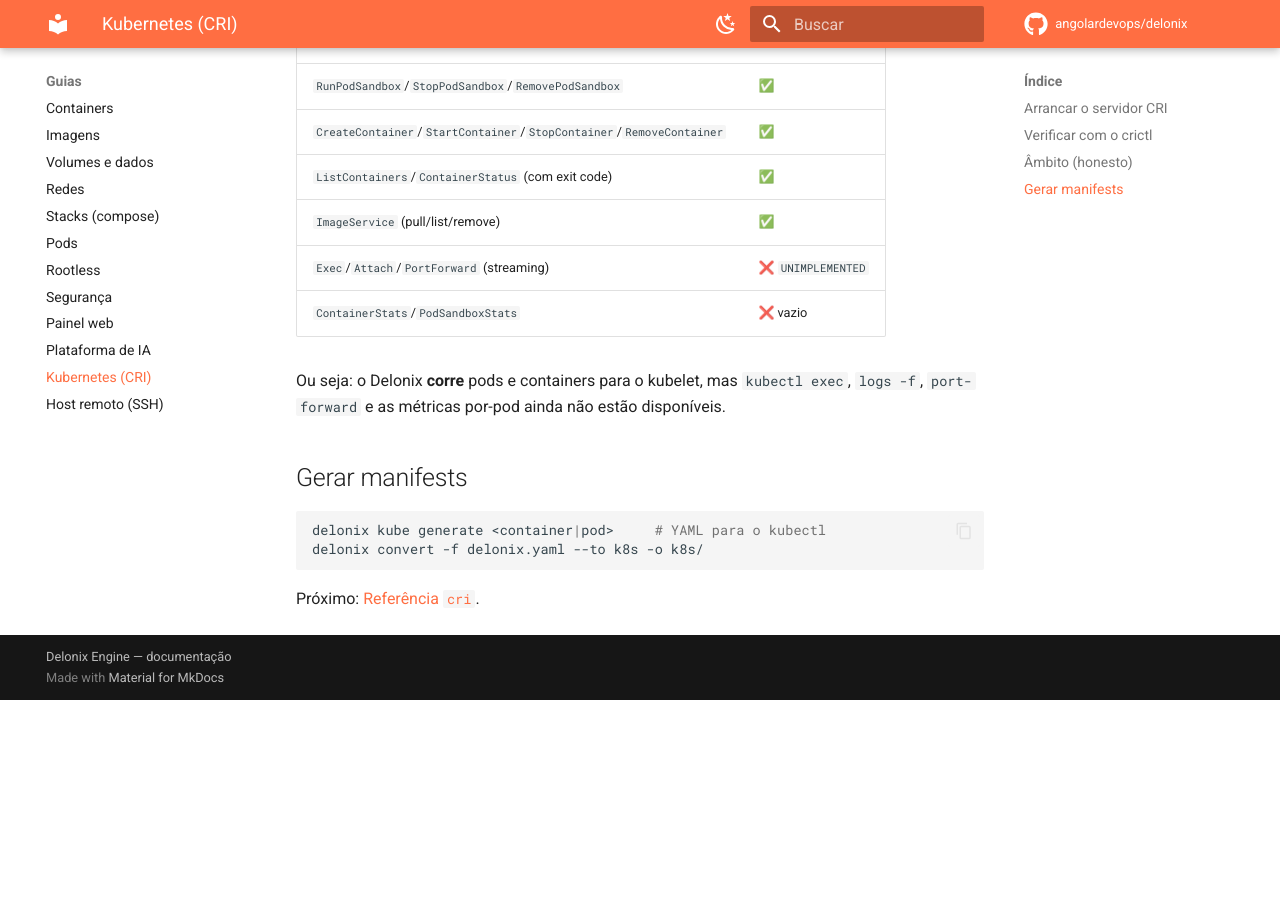
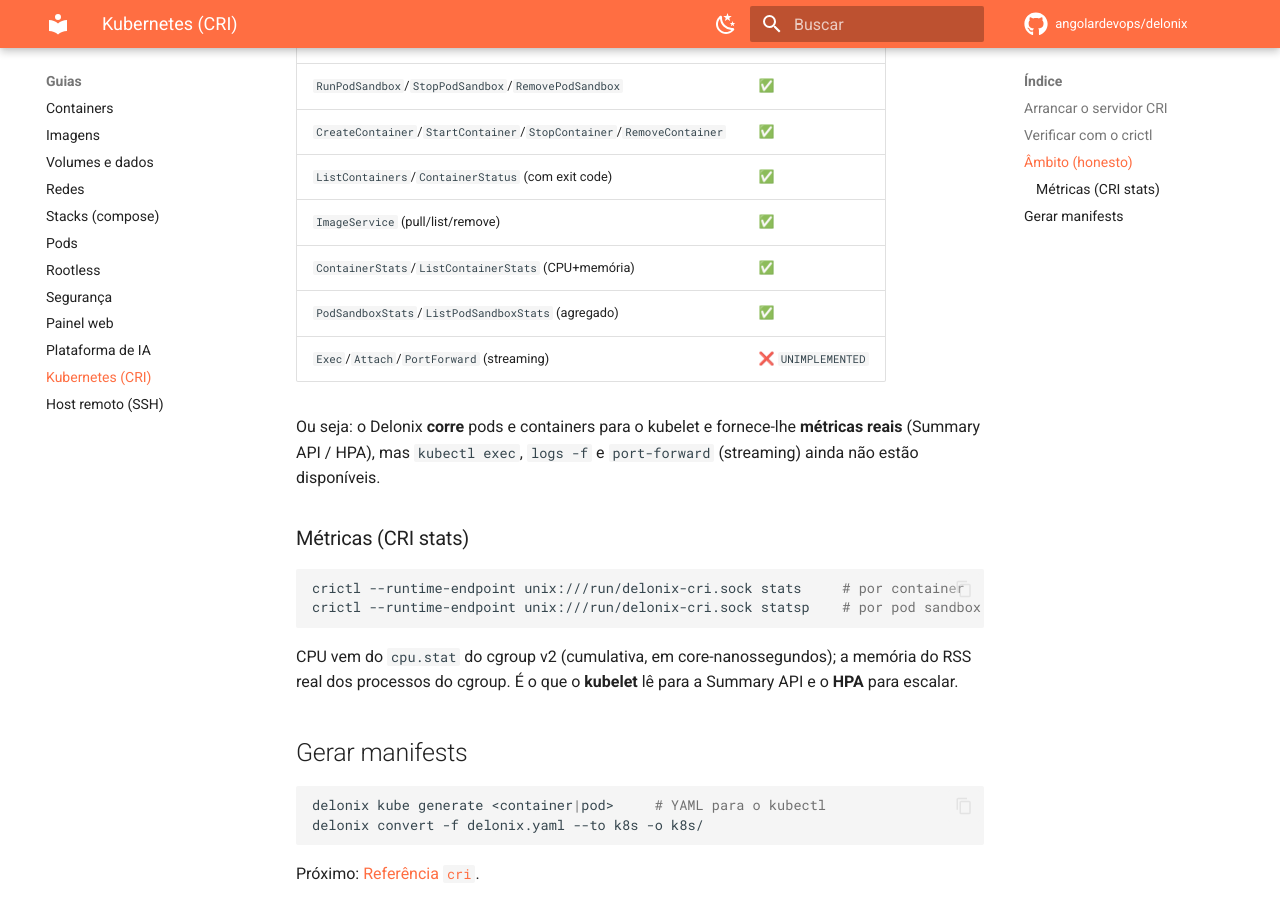
Before and after one commit to angolardevops/delonix, an MkDocs documentation site: the page built from docs/guides/kubernetes.md, in a window 1280 px wide and 900 px high, scrolled down 784 px. Built offline with MkDocs 1.6.1 and Material for MkDocs 9.7.7, drawn with Linux system fonts in a browser that asks for light colours; comment, search, counter and statistics services are not loaded; before the commit the page ends 1484 px from its top, so only the background shows below that.

Commit message:
docs: métricas CRI reais (ContainerStats/PodSandboxStats) v0.1.25

````diff
--- a/docs/guides/kubernetes.md
+++ b/docs/guides/kubernetes.md
@@ -31,11 +31,24 @@
 | `CreateContainer`/`StartContainer`/`StopContainer`/`RemoveContainer` | ✅ |
 | `ListContainers`/`ContainerStatus` (com exit code) | ✅ |
 | `ImageService` (pull/list/remove) | ✅ |
+| `ContainerStats`/`ListContainerStats` (CPU+memória) | ✅ |
+| `PodSandboxStats`/`ListPodSandboxStats` (agregado) | ✅ |
 | `Exec`/`Attach`/`PortForward` (streaming) | ❌ `UNIMPLEMENTED` |
-| `ContainerStats`/`PodSandboxStats` | ❌ vazio |
 
-Ou seja: o Delonix **corre** pods e containers para o kubelet, mas `kubectl exec`,
-`logs -f`, `port-forward` e as métricas por-pod ainda não estão disponíveis.
+Ou seja: o Delonix **corre** pods e containers para o kubelet e fornece-lhe
+**métricas reais** (Summary API / HPA), mas `kubectl exec`, `logs -f` e
+`port-forward` (streaming) ainda não estão disponíveis.
+
+### Métricas (CRI stats)
+
+```bash
+crictl --runtime-endpoint unix:///run/delonix-cri.sock stats     # por container
+crictl --runtime-endpoint unix:///run/delonix-cri.sock statsp    # por pod sandbox
+```
+
+CPU vem do `cpu.stat` do cgroup v2 (cumulativa, em core-nanossegundos); a memória
+do RSS real dos processos do cgroup. É o que o **kubelet** lê para a Summary API e
+o **HPA** para escalar.
 
 ## Gerar manifests
 
````
